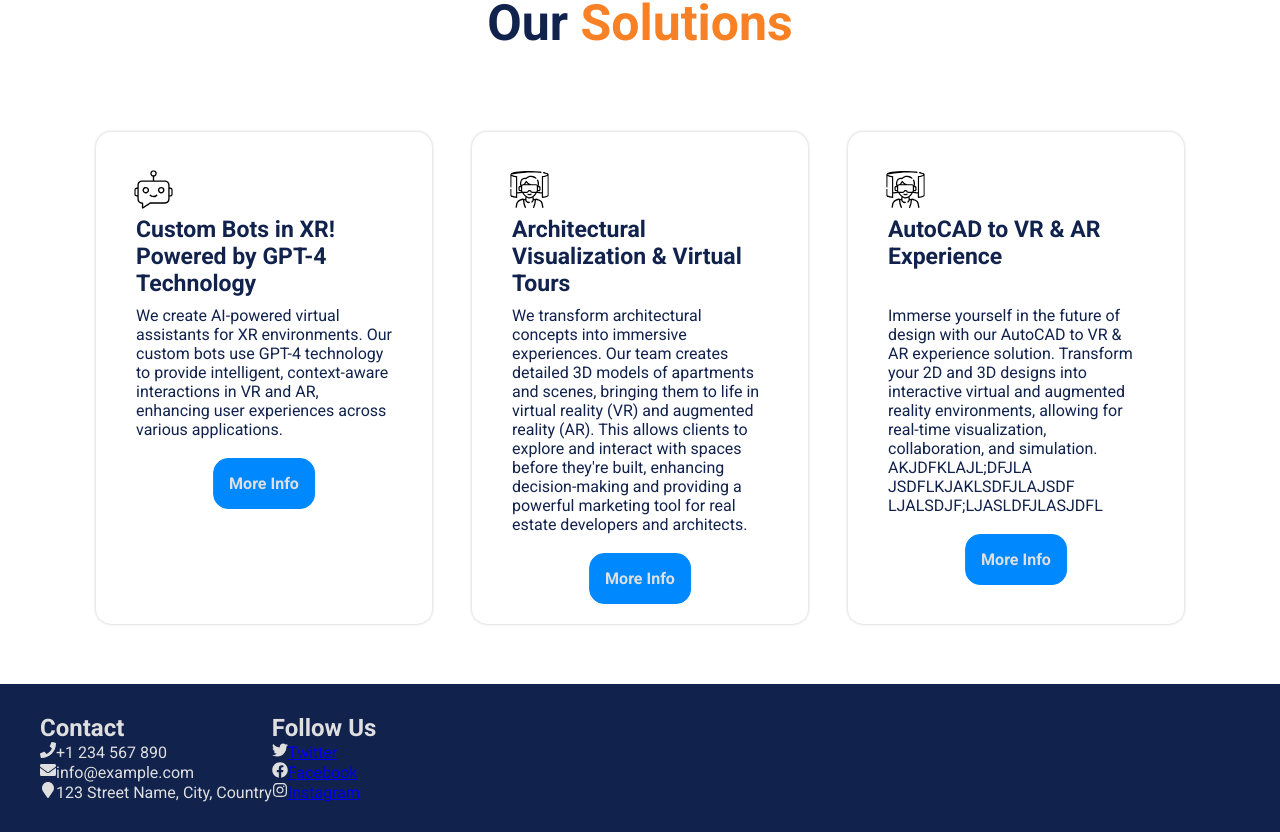
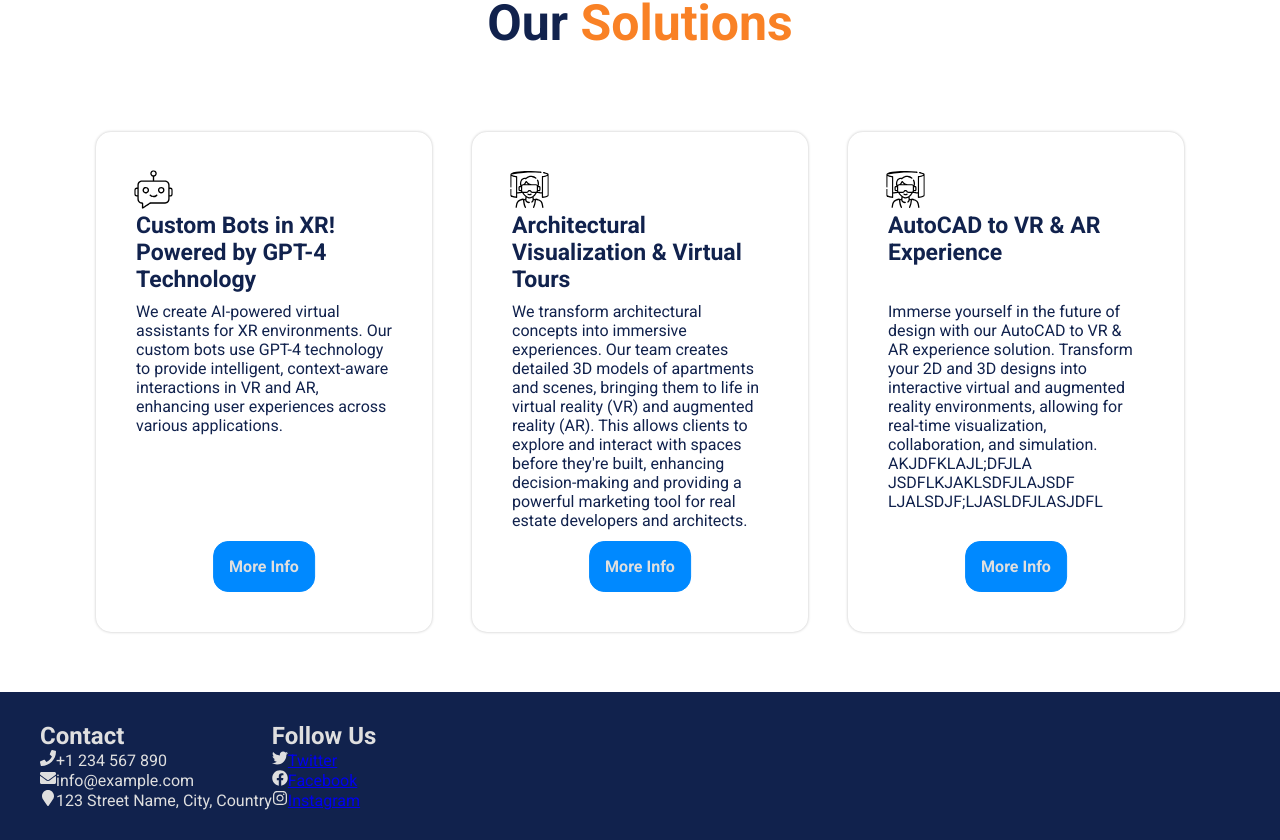
Before and after one commit to rabeeqiblawi/portfolio-nextjs, a Next.js app: page / in a window 1280 px wide. Shown: the part 1980-2820 px from the top of the page. Built offline with nearby package versions, Linux system fonts and the light colour scheme.

Commit message:
Update Card.module.css

```diff
--- a/src/components/cards/Card.module.css
+++ b/src/components/cards/Card.module.css
@@ -80,22 +80,26 @@
 
 }
 
+
 /* Solution Styles */
+
 .solution {
     display: flex;
     flex-direction: column;
+    position: relative;
     gap: 20px;
-    /* background: #f6faff; */
     padding: 20px;
     border-radius: 15px;
     box-shadow: 0px 0px 3px #00000040;
     transition: 0.6s;
     width: 28%;
+    height: 500px;
 }
 
-.solution:hover {
-    box-shadow: 0px 5px 6px #00000050;
-    transform: translateY(10px);
+.solution .content {
+    display: flex;
+    flex-direction: column;
+    height: 100%;
 }
 
 .solution .title {
@@ -106,19 +110,21 @@
     height: 70px;
 }
 
+.solution .icon {
+    scale: 1.1;
+}
+
 .solution p {
-    margin-bottom: 50px;
+    margin-bottom: 20px;
+    flex-grow: 1;
+    overflow-y: auto;
 }
 
 .solution .buttonDiv {
     position: absolute;
-    bottom: 0;
+    bottom: 20px;
     left: 50%;
-    transform: translate(-50%, 0px);
-}
-
-.solution .icon {
-    scale: 1.1;
+    transform: translateX(-50%);
 }
 
 .solution .content .previewWebsiteButton {
@@ -133,3 +139,8 @@
     margin: 0 20px;
     transition: all 0.2s;
 }
+
+.solution:hover {
+    box-shadow: 0px 5px 6px #00000050;
+    transform: translateY(10px);
+}
```
